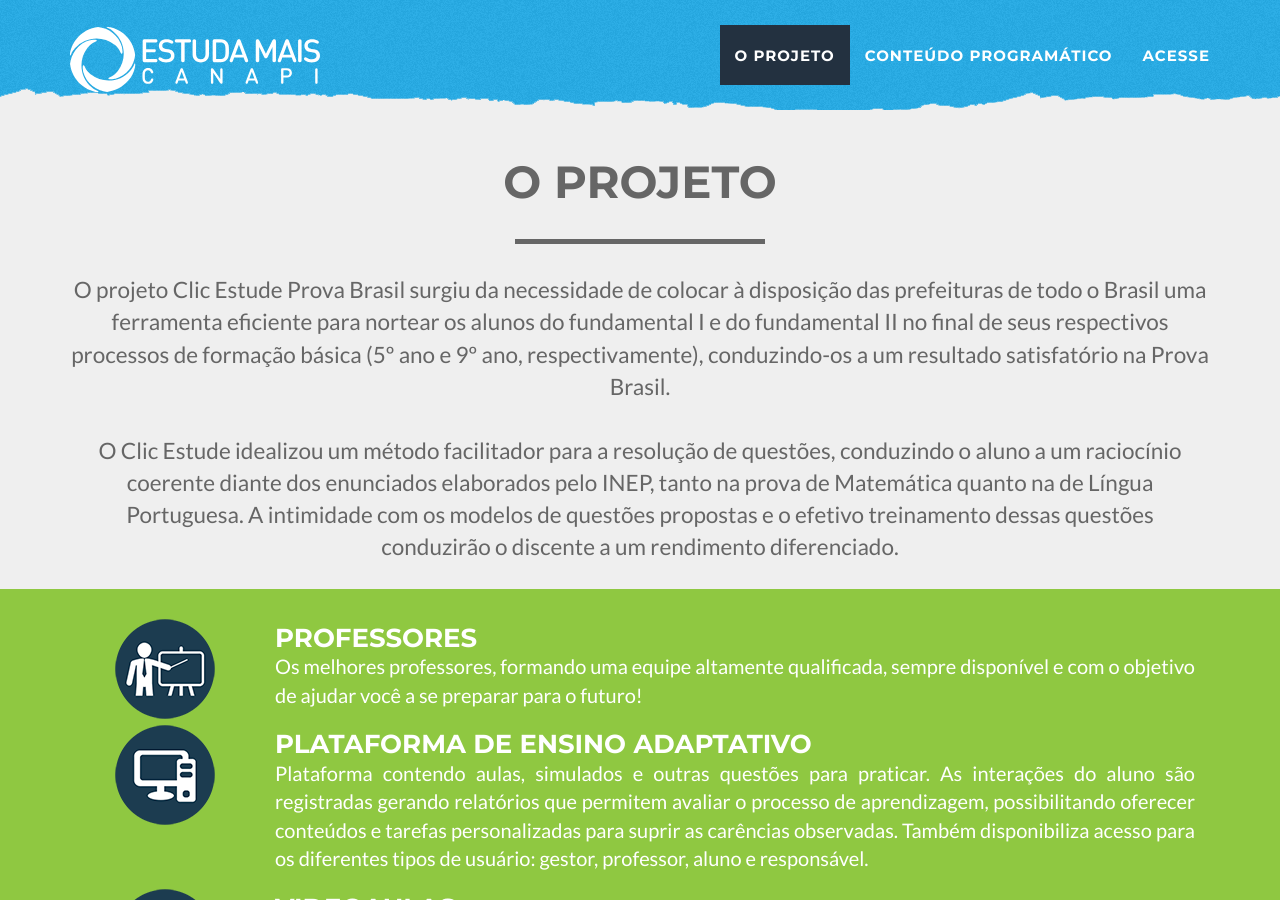
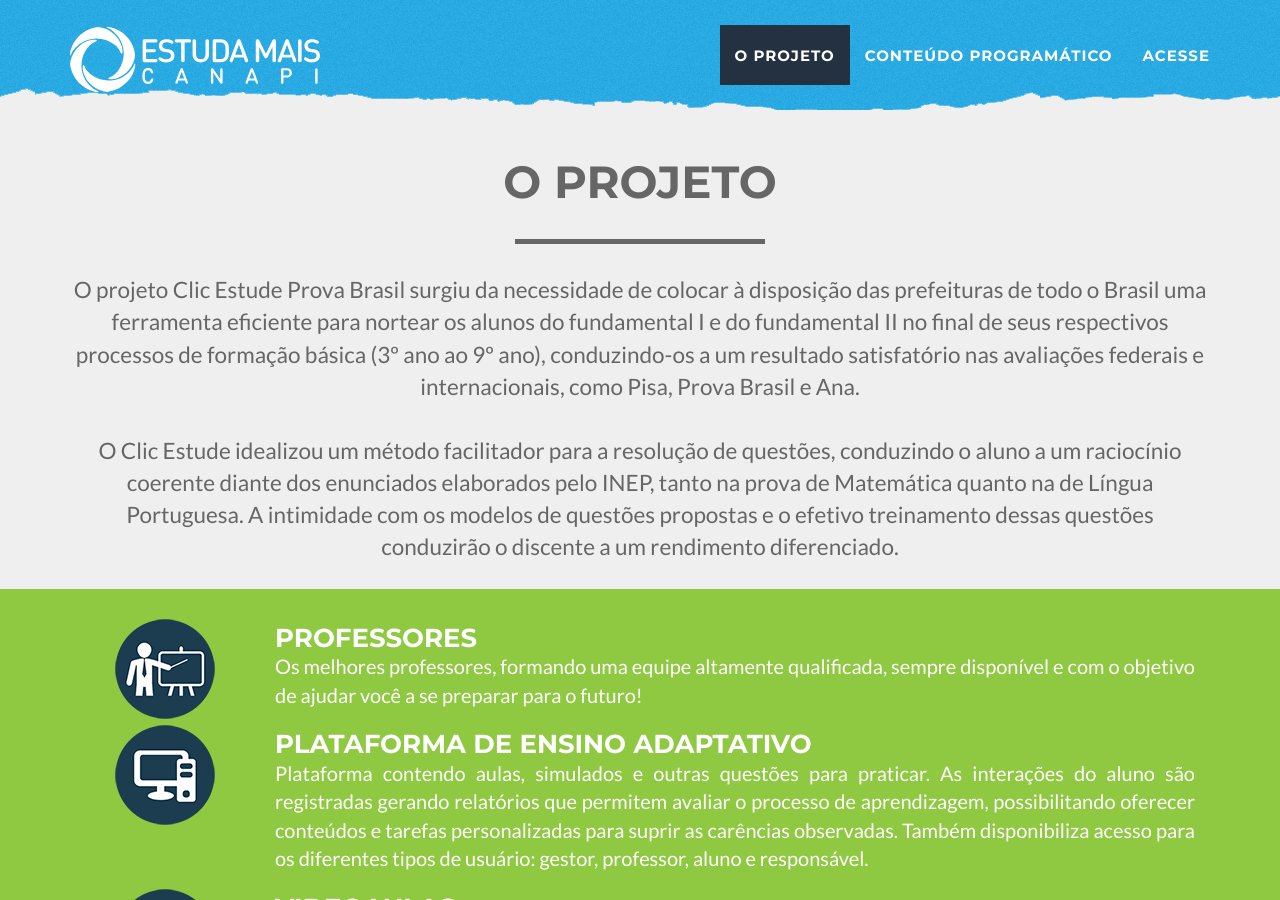
Before and after one commit to wilivro/estudamaiscanapi.com.br, a Jekyll site: the page built from index.html, in a window 1280 px wide and 900 px high. Built offline with Jekyll 4.4.1, drawn with Linux system fonts in a browser that asks for light colours.

Commit message:
Update header.html

```diff
--- a/_includes/header.html
+++ b/_includes/header.html
@@ -6,7 +6,7 @@
                     <div style="padding-top: 90px; margin-top: -90px;" id="page-top" class="intro-text">
                        <span style="font-size: 3em;" class="name">o projeto</span>
                         <hr class="star-light">
-                        <span class="skills">O projeto Clic Estude Prova Brasil surgiu da necessidade de colocar à disposição das prefeituras de todo o Brasil uma ferramenta eficiente para nortear os alunos do fundamental I e do fundamental II no final de seus respectivos processos de formação básica (5º ano e 9º ano, respectivamente), conduzindo-os a um resultado satisfatório na Prova Brasil.<br><br>
+                        <span class="skills">O projeto Clic Estude Prova Brasil surgiu da necessidade de colocar à disposição das prefeituras de todo o Brasil uma ferramenta eficiente para nortear os alunos do fundamental I e do fundamental II no final de seus respectivos processos de formação básica (3º ano ao 9º ano), conduzindo-os a um resultado satisfatório nas avaliações federais e internacionais, como Pisa, Prova Brasil e Ana.<br><br>
                         O Clic Estude idealizou um método facilitador para a resolução de questões, conduzindo o aluno a um raciocínio coerente diante dos enunciados elaborados pelo INEP, tanto na prova de Matemática quanto na de Língua Portuguesa. A intimidade com os modelos de questões propostas e o efetivo treinamento dessas questões conduzirão o discente a um rendimento diferenciado.</span>
                     </div>
                 </div>
```
